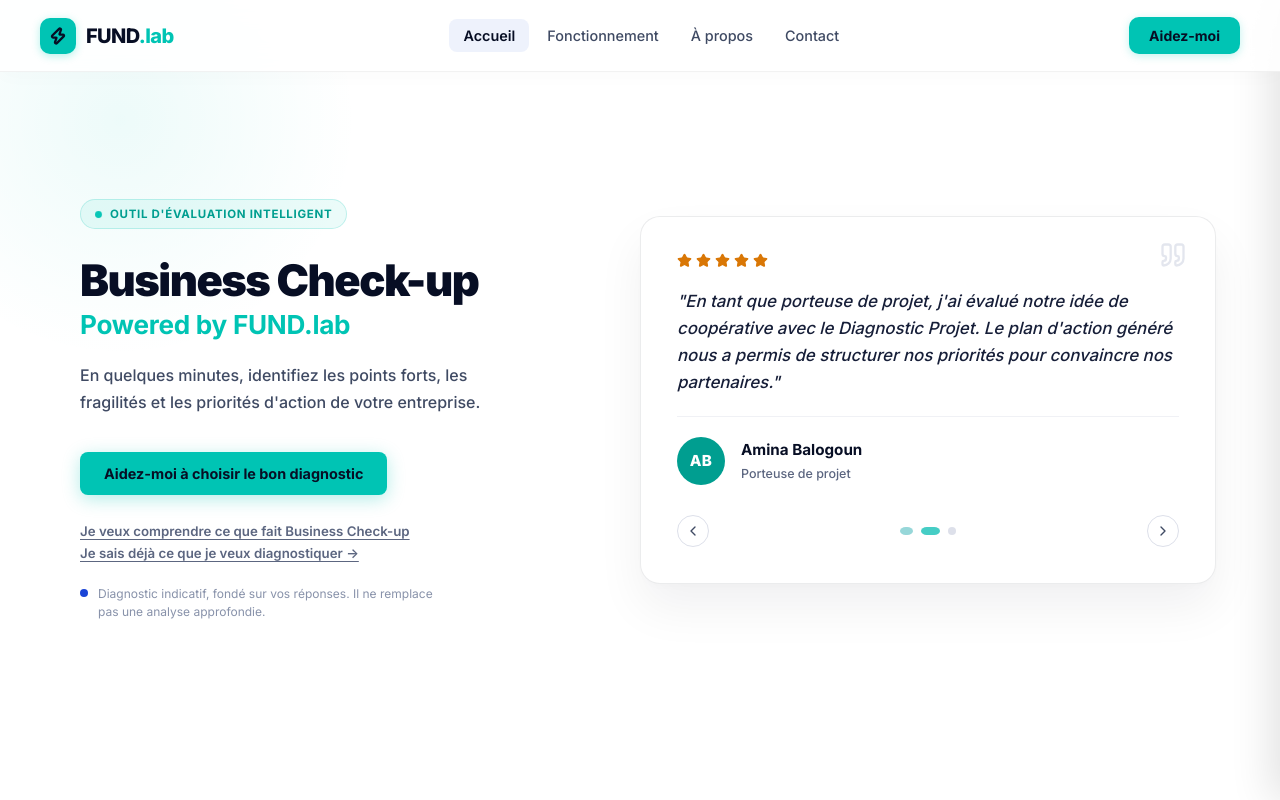
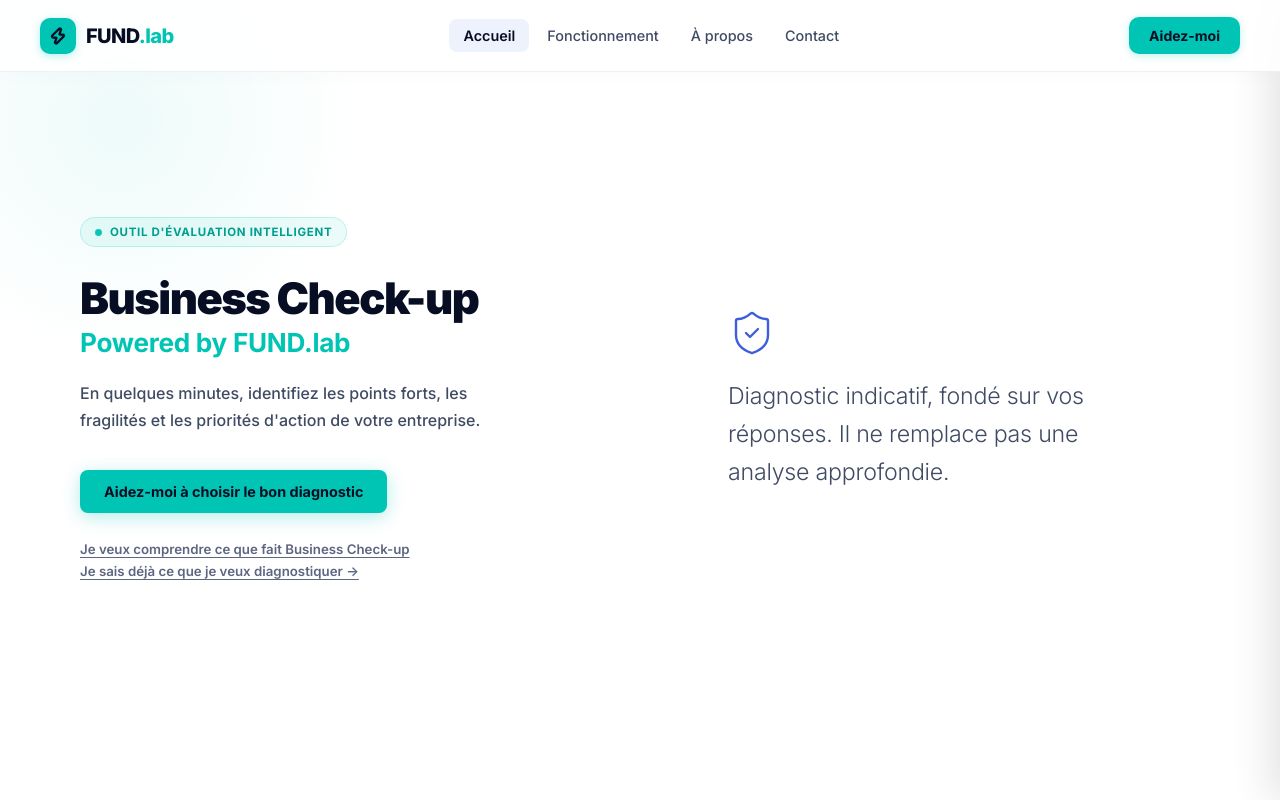
Before and after one commit to josuefox123/business_check_up, a React (Vite) app: page / in a window 1280 px wide. Shown: the top 800 px of the page. Built offline with nearby package versions, Linux system fonts and the light colour scheme.

Commit message:
design: replace hero carousel with beautifully styled clean non-framed trust disclaimer

```diff
--- a/src/components/screens/LandingPage.css
+++ b/src/components/screens/LandingPage.css
@@ -206,145 +206,30 @@
   z-index: 1;
 }
 
-.lp-hero-carousel-container {
-  width: 100%;
-  max-width: 580px;
-  display: flex;
-  justify-content: center;
-  align-items: center;
-}
-
-.lp-hero-carousel-card {
-  width: 100%;
-  background: #ffffff;
-  border: 1px solid rgba(7, 14, 36, 0.08);
-  border-radius: 20px;
-  padding: 36px;
-  box-shadow:
-    0 24px 48px rgba(7, 14, 36, 0.06),
-    0 4px 12px rgba(7, 14, 36, 0.02);
-  position: relative;
+.lp-hero-disclaimer-wrapper {
+  max-width: 440px;
   display: flex;
   flex-direction: column;
+  align-items: flex-start;
   gap: 20px;
-  min-height: 310px;
-  transition: all 0.3s ease;
-}
-
-.lp-carousel-quote {
-  position: absolute;
-  top: 24px;
-  right: 28px;
-  color: var(--slate-200, #dde0ea);
-  opacity: 0.8;
-}
-
-.lp-carousel-stars {
-  display: flex;
-  gap: 4px;
-}
-
-.lp-carousel-text {
-  font-size: 1.05rem;
-  font-weight: 500;
-  color: var(--slate-800, #161e38);
-  line-height: 1.6;
-  font-style: italic;
+  padding: 0 20px;
+}
+
+.lp-hero-disclaimer-icon {
+  color: var(--color-blue, #1A44D6);
+  opacity: 0.85;
+  display: inline-flex;
+}
+
+.lp-hero-disclaimer-text {
+  font-size: 1.45rem;
+  font-weight: 350;
+  color: var(--slate-600, #3f4a63);
+  line-height: 1.65;
   margin: 0;
-  flex: 1;
-}
-
-.lp-carousel-author-row {
-  display: flex;
-  align-items: center;
-  gap: 16px;
-  border-top: 1px solid var(--slate-100, #f0f1f5);
-  padding-top: 20px;
-}
-
-.lp-carousel-avatar {
-  width: 48px;
-  height: 48px;
-  border-radius: 50%;
-  display: flex;
-  align-items: center;
-  justify-content: center;
-  color: #ffffff;
-  font-weight: 800;
-  font-size: 0.95rem;
-  letter-spacing: 0.02em;
-  flex-shrink: 0;
-}
-
-.lp-carousel-author-info {
-  flex: 1;
-  min-width: 0;
-}
-
-.lp-carousel-author-name {
-  font-weight: 700;
-  font-size: 0.95rem;
-  color: var(--color-primary, #070E24);
-  margin-bottom: 2px;
-}
-
-.lp-carousel-author-role {
-  font-size: 0.78rem;
-  color: var(--slate-500, #5c6680);
-  font-weight: 500;
-  white-space: nowrap;
-  overflow: hidden;
-  text-overflow: ellipsis;
-}
-
-.lp-carousel-nav {
-  display: flex;
-  align-items: center;
-  justify-content: space-between;
-  margin-top: 10px;
-}
-
-.lp-carousel-nav-btn {
-  background: none;
-  border: 1.5px solid var(--slate-200, #dde0ea);
-  color: var(--slate-600, #3f4a63);
-  width: 32px;
-  height: 32px;
-  border-radius: 50%;
-  display: flex;
-  align-items: center;
-  justify-content: center;
-  cursor: pointer;
-  transition: all 0.2s ease;
-}
-
-.lp-carousel-nav-btn:hover {
-  border-color: var(--color-accent, #00C4B4);
-  color: var(--color-accent-dark, #009E90);
-  background: rgba(0, 196, 180, 0.04);
-}
-
-.lp-carousel-nav-dots {
-  display: flex;
-  gap: 8px;
-}
-
-.lp-carousel-nav-dot {
-  width: 8px;
-  height: 8px;
-  border-radius: 50%;
-  background: var(--slate-200, #dde0ea);
-  border: none;
-  cursor: pointer;
-  padding: 0;
-  transition: all 0.25s ease;
-}
-
-.lp-carousel-nav-dot.active {
-  background: var(--color-accent, #00C4B4);
-  width: 24px;
-  border-radius: 4px;
-}
+  letter-spacing: -0.01em;
+}
+
 
 /* ── Responsive hero split ── */
 @media (max-width: 900px) {
@@ -361,8 +246,8 @@
     padding: 0 32px 48px;
     order: 2;
   }
-  .lp-hero-carousel-container {
-    padding: 0 16px;
+  .lp-hero-disclaimer-wrapper {
+    padding: 0 12px;
   }
 }
 
--- a/src/components/screens/LandingPage.jsx
+++ b/src/components/screens/LandingPage.jsx
@@ -1,8 +1,8 @@
-import React, { useState, useEffect } from 'react';
+import React from 'react';
 import { Link } from 'react-router-dom';
 import {
   ArrowRight, Clock, ShieldCheck, Zap, BarChart2, Activity, Target,
-  Search, Users, TrendingUp, FileText, Star, Quote, ChevronLeft, ChevronRight
+  Search, Users, TrendingUp, FileText
 } from 'lucide-react';
 import { Button } from '../ui/index.jsx';
 import './LandingPage.css';
@@ -42,33 +42,6 @@ const WHY_ITEMS = [
   },
 ];
 
-const TESTIMONIALS = [
-  {
-    name: 'Koffi Mensah',
-    role: 'Chef d\'entreprise',
-    avatar: 'KM',
-    avatarBg: 'var(--color-blue)',
-    text: 'Le diagnostic Flash de la CCI Bénin m\'a permis de faire un point clair sur la trésorerie et la gestion de mon commerce en moins de 10 minutes. C\'est simple, rapide et gratuit.',
-    module: 'Diagnostic Flash'
-  },
-  {
-    name: 'Amina Balogoun',
-    role: 'Porteuse de projet',
-    avatar: 'AB',
-    avatarBg: 'var(--color-accent-dark)',
-    text: 'En tant que porteuse de projet, j\'ai évalué notre idée de coopérative avec le Diagnostic Projet. Le plan d\'action généré nous a permis de structurer nos priorités pour convaincre nos partenaires.',
-    module: 'Diagnostic Projet'
-  },
-  {
-    name: 'Sébastien Houessou',
-    role: 'Directeur de société',
-    avatar: 'SH',
-    avatarBg: '#8b5cf6',
-    text: 'Face à une baisse de régime, le Diagnostic Difficulté a pointé du doigt des failles organisationnelles précises. Le rapport d\'évaluation est d\'une pertinence remarquable pour redresser la barre.',
-    module: 'Diagnostic Difficulté'
-  }
-];
-
 /* ── Section title component  ── */
 const SectionTitle = ({ tag, title, subtitle }) => (
   <div className="lp-section-title">
@@ -79,23 +52,6 @@ const SectionTitle = ({ tag, title, subtitle }) => (
 );
 
 export const LandingPage = ({ onStart, onLearnMore, onGoToCatalog }) => {
-  const [currentTestimonial, setCurrentTestimonial] = useState(0);
-
-  useEffect(() => {
-    const timer = setInterval(() => {
-      setCurrentTestimonial(prev => (prev + 1) % TESTIMONIALS.length);
-    }, 6000);
-    return () => clearInterval(timer);
-  }, []);
-
-  const nextTestimonial = () => {
-    setCurrentTestimonial(prev => (prev + 1) % TESTIMONIALS.length);
-  };
-
-  const prevTestimonial = () => {
-    setCurrentTestimonial(prev => (prev - 1 + TESTIMONIALS.length) % TESTIMONIALS.length);
-  };
-
   return (
     <div className="landing-page">
 
@@ -134,62 +90,17 @@ export const LandingPage = ({ onStart, onLearnMore, onGoToCatalog }) => {
               Je sais déjà ce que je veux diagnostiquer →
             </button>
           </div>
-
-          <div className="lp-hero-split-trust">
-            <span className="lp-trust-dot" />
-            <span>
-              Diagnostic indicatif, fondé sur vos réponses. Il ne remplace pas une analyse approfondie.
-            </span>
-          </div>
         </div>
 
-        {/* Right: testimonials carousel */}
+        {/* Right: beautiful text warning without frames */}
         <div className="lp-hero-split-right">
-          <div className="lp-hero-carousel-container">
-            <div className="lp-hero-carousel-card">
-              <div className="lp-carousel-quote">
-                <Quote size={28} />
-              </div>
-
-              <div className="lp-carousel-stars">
-                {[...Array(5)].map((_, i) => (
-                  <Star key={i} size={15} fill="var(--color-warning)" color="var(--color-warning)" />
-                ))}
-              </div>
-
-              <p className="lp-carousel-text">
-                "{TESTIMONIALS[currentTestimonial].text}"
-              </p>
-
-              <div className="lp-carousel-author-row">
-                <div className="lp-carousel-avatar" style={{ backgroundColor: TESTIMONIALS[currentTestimonial].avatarBg }}>
-                  {TESTIMONIALS[currentTestimonial].avatar}
-                </div>
-                <div className="lp-carousel-author-info">
-                  <div className="lp-carousel-author-name">{TESTIMONIALS[currentTestimonial].name}</div>
-                  <div className="lp-carousel-author-role">{TESTIMONIALS[currentTestimonial].role}</div>
-                </div>
-              </div>
-
-              <div className="lp-carousel-nav">
-                <button className="lp-carousel-nav-btn" onClick={prevTestimonial} aria-label="Témoignage précédent">
-                  <ChevronLeft size={16} />
-                </button>
-                <div className="lp-carousel-nav-dots">
-                  {TESTIMONIALS.map((_, idx) => (
-                    <button
-                      key={idx}
-                      className={`lp-carousel-nav-dot ${idx === currentTestimonial ? 'active' : ''}`}
-                      onClick={() => setCurrentTestimonial(idx)}
-                      aria-label={`Aller au témoignage ${idx + 1}`}
-                    />
-                  ))}
-                </div>
-                <button className="lp-carousel-nav-btn" onClick={nextTestimonial} aria-label="Témoignage suivant">
-                  <ChevronRight size={16} />
-                </button>
-              </div>
+          <div className="lp-hero-disclaimer-wrapper animate-fade-up">
+            <div className="lp-hero-disclaimer-icon">
+              <ShieldCheck size={48} strokeWidth={1.2} />
             </div>
+            <p className="lp-hero-disclaimer-text">
+              Diagnostic indicatif, fondé sur vos réponses. Il ne remplace pas une analyse approfondie.
+            </p>
           </div>
         </div>
       </section>
```
